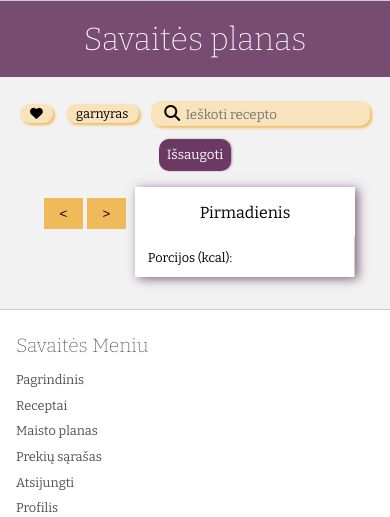
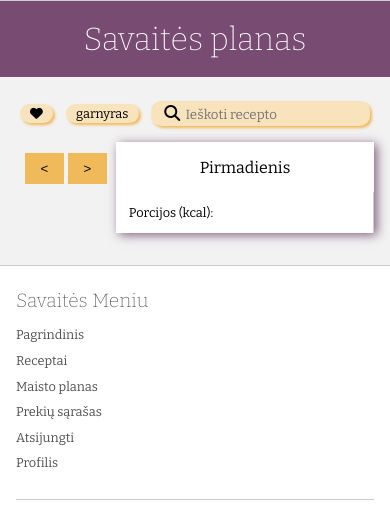
Before and after one commit to augustej/Meal-prep-web, a Flask app: page /calendar in a window 390 px wide. Shown: the part 117-634 px from the top of the page. Run offline with Flask 3, Linux system fonts and the light colour scheme; the visitor is signed in with stand-in values (Sample User, id 1); data comes from the database, SQL or seed files in the repository; data that the repository does not hold is empty; some libraries are stand-ins or nearby versions; some web fonts are replaced.

Commit message:
fixed wrap calendar bug

```diff
--- a/flaskr/static/calendar.js
+++ b/flaskr/static/calendar.js
@@ -9,7 +9,7 @@ var familyCalendar = document.querySelector('.familyCalendar')
 // detects wrapped elements on window load
 window.addEventListener('load', (event) => {
     detectWrap('.week-day')
-});
+})
 
 //   detects wrapped elements on window resize
 window.addEventListener('resize', (event) => {
@@ -20,7 +20,7 @@ window.addEventListener('resize', (event) => {
 
 // alert before leaving page
 window.onbeforeunload = function(){
-    return 'Ar išsaugojote Savaitės plano pakeitimus ir norite palikti svetainę?';
+    return 'Are you sure you want to leave?';
 };
 
 // on load, check if this is family member
@@ -117,6 +117,11 @@ document.addEventListener('click', e =>{
                 let previouslyActivatedBtn = previouslyActivatedCalendarField.querySelector('.add-item-to-calendar')
                 previouslyActivatedBtn.classList.remove('activated-add-button')
             }
+            // display "save-changes" btn
+            let saveCalendarChangesBtn = document.querySelector(".save-calendar-changes")
+            if (!saveCalendarChangesBtn.classList.contains('unsaved')){
+                saveCalendarChangesBtn.classList.replace('saved', 'unsaved')
+            }
         }
     }
 
@@ -136,6 +141,9 @@ document.addEventListener('click', e =>{
         }
         updateSessionStorage(currentWeekday, currentCoursetype , nameIteself, idIteself, 'remove')
         button.parentElement.remove()
+        if (!saveCalendarChangesBtn.classList.contains('unsaved')){
+            saveCalendarChangesBtn.classList.replace('saved', 'unsaved')
+        }
       }
     })
 
@@ -238,6 +246,7 @@ document.addEventListener('click', e =>{
         let calendarName = "currentCalendar"
         let jsonBody = prepareSessionDataForDbLoad(calendarName)
         loadCalendarToDb(jsonBody)
+        saveCalendarChangesBtn.classList.replace('unsaved', 'saved')
     }
 
     // save calendar to db
--- a/flaskr/static/index-style.css
+++ b/flaskr/static/index-style.css
@@ -259,18 +259,30 @@ ul{
 }
 
 .save-calendar-changes{
-    background-color: var(--purple);
     border:none;
-    box-shadow: var(--purpleboxshadow);
-    color:white;
+    box-shadow: 0px 2px 5px var(--dkorange);
+    color:var(--black);
     font-family: var(--text);
     padding: 0.5rem;
     border-radius: 10px;
 }
-.save-calendar-changes:hover{
+.save-calendar-changes.unsaved:hover{
     background-color: var(--midpurple);
     cursor: pointer;
-}
+    box-shadow: var(--purpleboxshadow);
+    color: white;
+}
+
+.save-calendar-changes.unsaved{
+    background-color: var(--hotpink);
+    color: white;
+    box-shadow: var(--purpleboxshadow);
+}
+
+.save-calendar-changes.saved{
+    display: none;
+}
+
 
 .previous-day-btn, .next-day-btn{
     border: none;
@@ -1426,9 +1438,13 @@ aside h4{
     flex-direction: column;
     justify-content: center;
     align-items: stretch;
-    width: 20%;
-    max-width: 150px;
+    flex-basis: 100%;
+    max-width: 181px;
     min-width: 150px;
+}
+
+.table-part-of-weekdays{
+    width:100%;
 }
 
 .first-column{
@@ -1438,7 +1454,7 @@ aside h4{
     align-items: flex-start;
     max-width: 150px;
     min-width: 100px;
-    width: 20%;
+    /* width: 20%; */
 }
 
 .calendar-cell{
@@ -1660,11 +1676,19 @@ aside h4{
     .calendar-name-label-and-input, .save-calendar{
         width: 90%;
     }
+    .calendar-column{
+        max-width: 218px;
+    }
+}
+@media(max-width:567px){
+    .calendar-column{
+        max-width: 400px;
+    }
 }
 @media (max-width: 430px){
     .calendar-column{
-        width: 80%;
-        min-width: 220px;
+        width: 90%;
+        min-width: 250px;
     }
     .my-calendars-list li{
     flex-wrap: wrap
--- a/flaskr/templates/pages/private/calendar.html
+++ b/flaskr/templates/pages/private/calendar.html
@@ -24,7 +24,7 @@
                 <i class="fa-solid fa-magnifying-glass"></i>
                 <input type="text" class="recipe-search-input-calendar" name="recipe-search-input" placeholder="Ieškoti recepto" />
             </div>
-            <button class="save-calendar-changes">Išsaugoti</button>
+            <button class="save-calendar-changes saved">Išsaugoti</button>
         </div>
 
         <div class="all-table">
```
